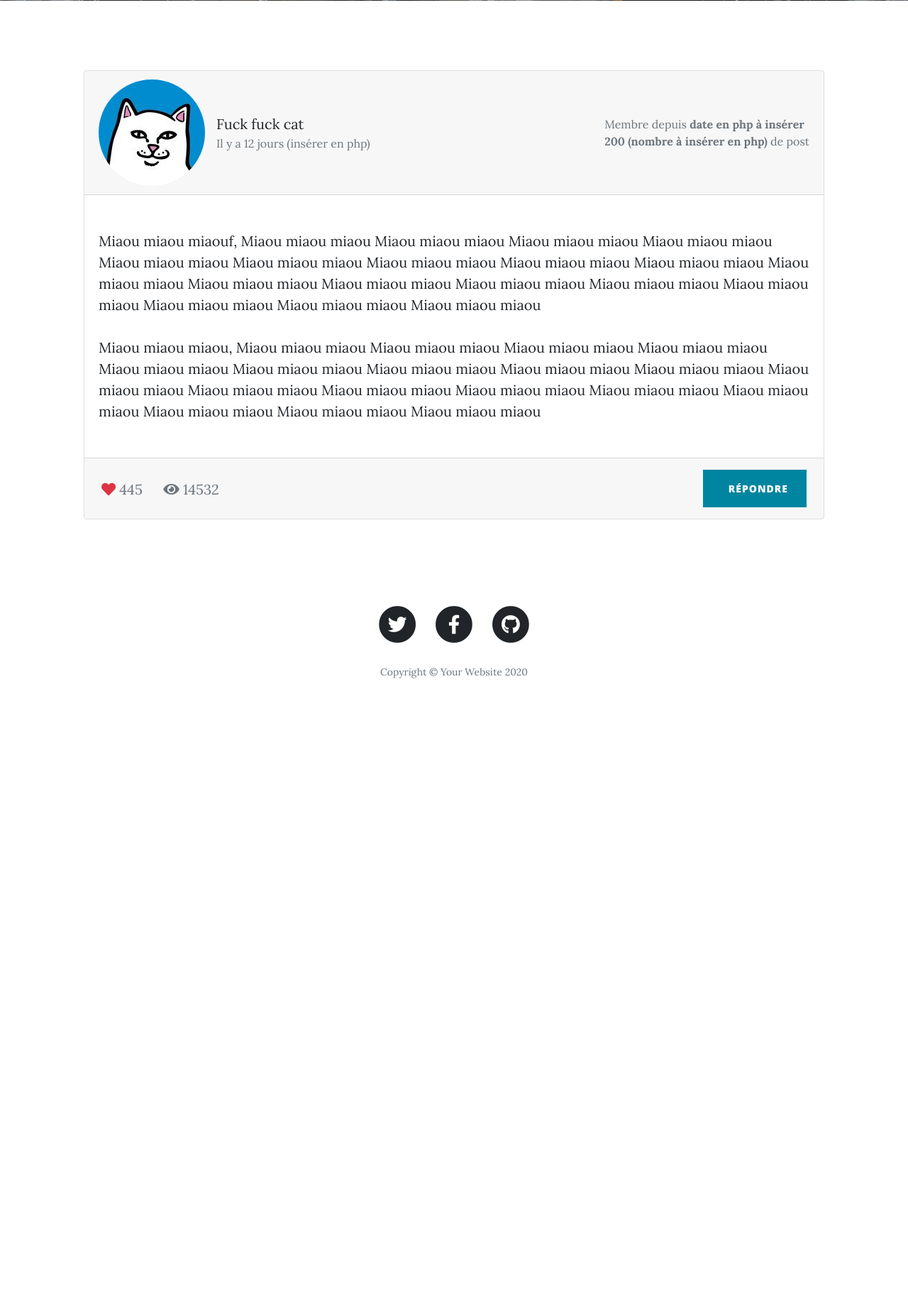
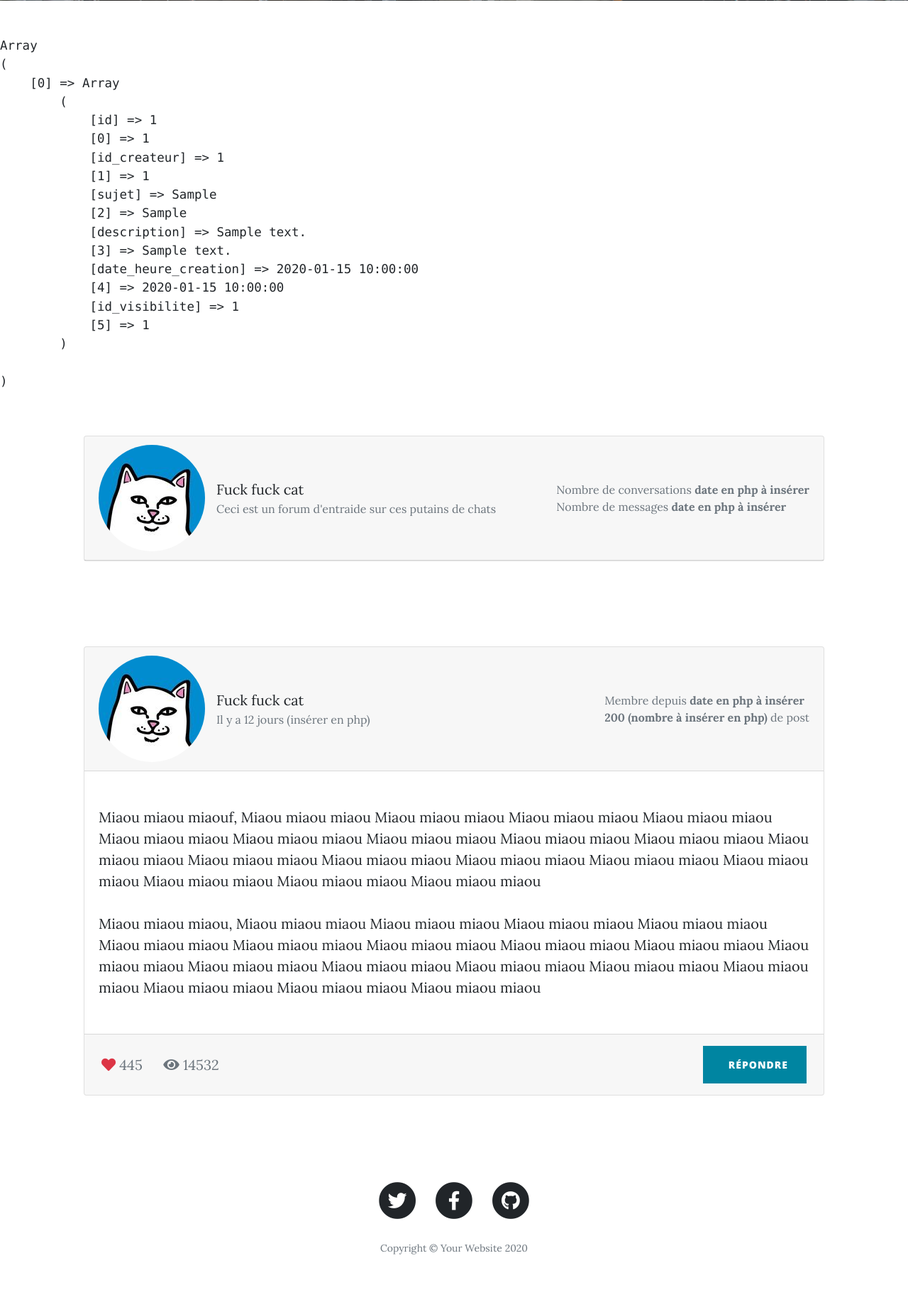
Before and after one commit to gaspard-lonchampt/forum, a PHP site: page /pages/conversation.php in a window 1280 px wide. Shown: the part 692-2527 px from the top of the page at 71% size. Before the commit the page ends 1648 px from the top, so only its background shows below. Run offline with PHP 8.4, Linux system fonts and the light colour scheme; tables that the repository leaves empty or names only in its code hold one stand-in row (values such as "Sample post").

Commit message:
fontion de base

```diff
--- a/forum-alex/class-topic.php
+++ b/classe/class-topic.php
@@ -17,15 +17,15 @@ public $id_visibilite;
 
 
 
-public function __construct($id, $id_createur, $sujet, $description, $date_heure_creation, $id_visibilite )
+public function __construct( $id_createur, $sujet, $description, $date_heure_creation, $id_visibilite )
     {
 
-        $this->id = $id;
         $this->id_createur = $id_createur ;
         $this->sujet = $sujet ;
         $this->description = $description ;
         $this->date_heure_creation = $date_heure_creation ;
         $this->id_visibilite = $id_visibilite ;
+        $this->bdd = $this->connection_bdd() ;
 
     }
 
@@ -36,7 +36,7 @@ function connection_bdd()
 
             try
             {
-                $bdd = new PDO('mysql:host=localhost;dbname=discussion;charset=utf8', 'root', 'root', array(PDO::ATTR_ERRMODE => PDO::ERRMODE_EXCEPTION));
+                $bdd = new PDO('mysql:host=localhost;dbname=forum;charset=utf8', 'root', 'root', array(PDO::ATTR_ERRMODE => PDO::ERRMODE_EXCEPTION));
             }
             catch (Exception $e)
             {
@@ -49,31 +49,50 @@ function connection_bdd()
     }
 
 
-public function new_topic($id_createur, $sujet, $description, $date_heure_creation, $id_visibilite)
+
+
+public function recherche_topics_existants()
     {
 
-        $bdd = connection_bdd();
-        var_dump( $bdd);
 
 
-        $req = $bdd->prepare('INSERT INTO topics (	id_createur, sujet, description, date_heure_creation, id_visibilite ) VALUES(:id_createur, :sujet, :description, :date_heure_creation, :id_visibilite )');
+        $requete = $this->bdd->query(' SELECT * FROM topics ' );
+        $topics = $requete->fetchall();
+        $bdd = null;
+
+        return $topics;
+    // var_dump($donnees_messages );
+
+    }
+
+
+
+
+
+
+public function new_topic()
+    {
+
+
+        // var_dump( $bdd);
+
+
+        $req = $this->bdd->prepare('INSERT INTO topics (	id_createur, sujet, description, date_heure_creation, id_visibilite ) VALUES(:id_createur, :sujet, :description, :date_heure_creation, :id_visibilite )');
         $req->execute(array(
-                        'id_createur' => $id_createur,
+                        'id_createur' => $this->$id_createur,
                         'sujet' => $sujet,
                         'id_createur' => $description,
                         'id_createur' => $date_heure_creation,
                         'password' => $id_visibilite,));
-                    $bdd = null;
+
+        $this->bdd = null;
 
                     $_SESSION['inscription_ok'] = 'Vous avez bien été inscrit sur le site';
 
                     header('Location: connexion.php');//redirection
-                    exit();
 
 
-
-
-    var_dump( $this->id_createur, $this->sujet, $this->description);
+    var_dump( $this->bdd );
 
     }
 
--- a/include/pages/conversation.php
+++ b/include/pages/conversation.php
@@ -15,10 +15,53 @@
     </div>
   </header>
 
+
+  <?php
+
+include('../classe/class-topic.php');
+
+$topic = new Topic(NULL,NULL, NULL,NULL, NULL );
+
+$liste_topics = $topic->recherche_topics_existants();
+
+echo '<pre>';
+print_r($liste_topics) ;
+echo '</pre>';
+
+?>
+
+
+
+
 <div class="container d-block p-5">
      <div class="row">
          <div class="col-md-12">
              <div class="card mb-4">
+
+                 <div class="card-header">
+                     <div class="media flex-wrap w-100 align-items-center"> <img src="../img/fuck-cat.jpg" class="d-block ui-w-40 rounded-circle" alt="">
+                         <div class="media-body ml-3"> <a href="">Fuck fuck cat</a>
+                             <div class="text-muted small">Ceci est un forum d'entraide sur ces putains de chats</div>
+                         </div>
+                         <div class="text-muted small ml-3">
+                             <div>Nombre de conversations<strong> date en php à insérer</strong></div>
+                             <div>Nombre de messages<strong> date en php à insérer</strong></div>
+                         </div>
+                     </div>
+                 </div>
+
+
+             </div>
+         </div>
+     </div>
+ </div>
+
+
+ <div class="container d-block p-5">
+     <div class="row">
+         <div class="col-md-12">
+             <div class="card mb-4">
+
                  <div class="card-header">
                      <div class="media flex-wrap w-100 align-items-center"> <img src="../img/fuck-cat.jpg" class="d-block ui-w-40 rounded-circle" alt="">
                          <div class="media-body ml-3"> <a href="">Fuck fuck cat</a>
@@ -30,6 +73,7 @@
                          </div>
                      </div>
                  </div>
+
                  <div class="card-body">
                      <p> Miaou miaou miaouf, Miaou miaou miaou Miaou miaou miaou Miaou miaou miaou Miaou miaou miaou Miaou miaou miaou Miaou miaou miaou Miaou miaou miaou Miaou miaou miaou Miaou miaou miaou Miaou miaou miaou Miaou miaou miaou Miaou miaou miaou
                      Miaou miaou miaou Miaou miaou miaou Miaou miaou miaou Miaou miaou miaou Miaou miaou miaou Miaou miaou miaou
```
Also changed, not shown: forum-alex/index.php (deleted, +0 -15 lines).
